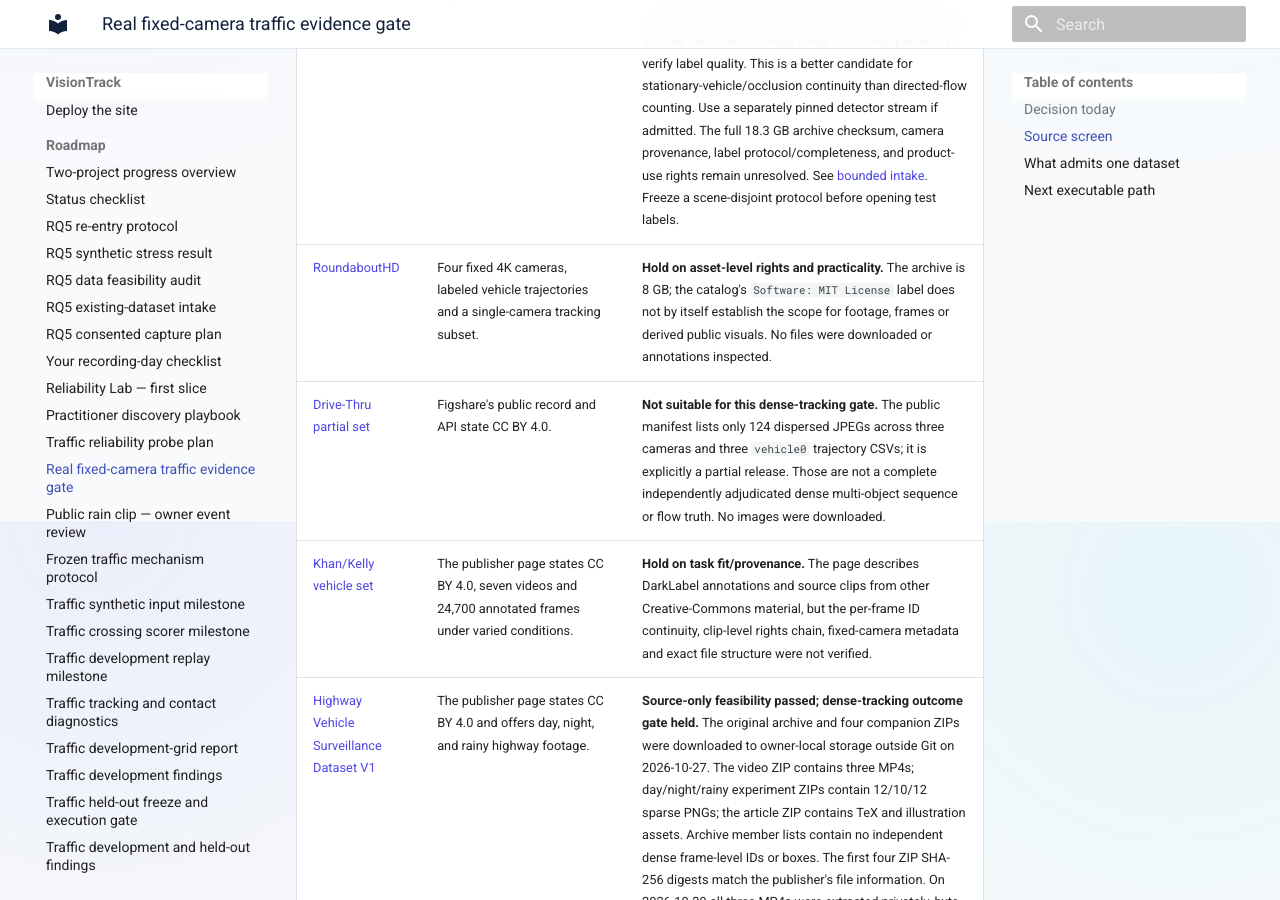
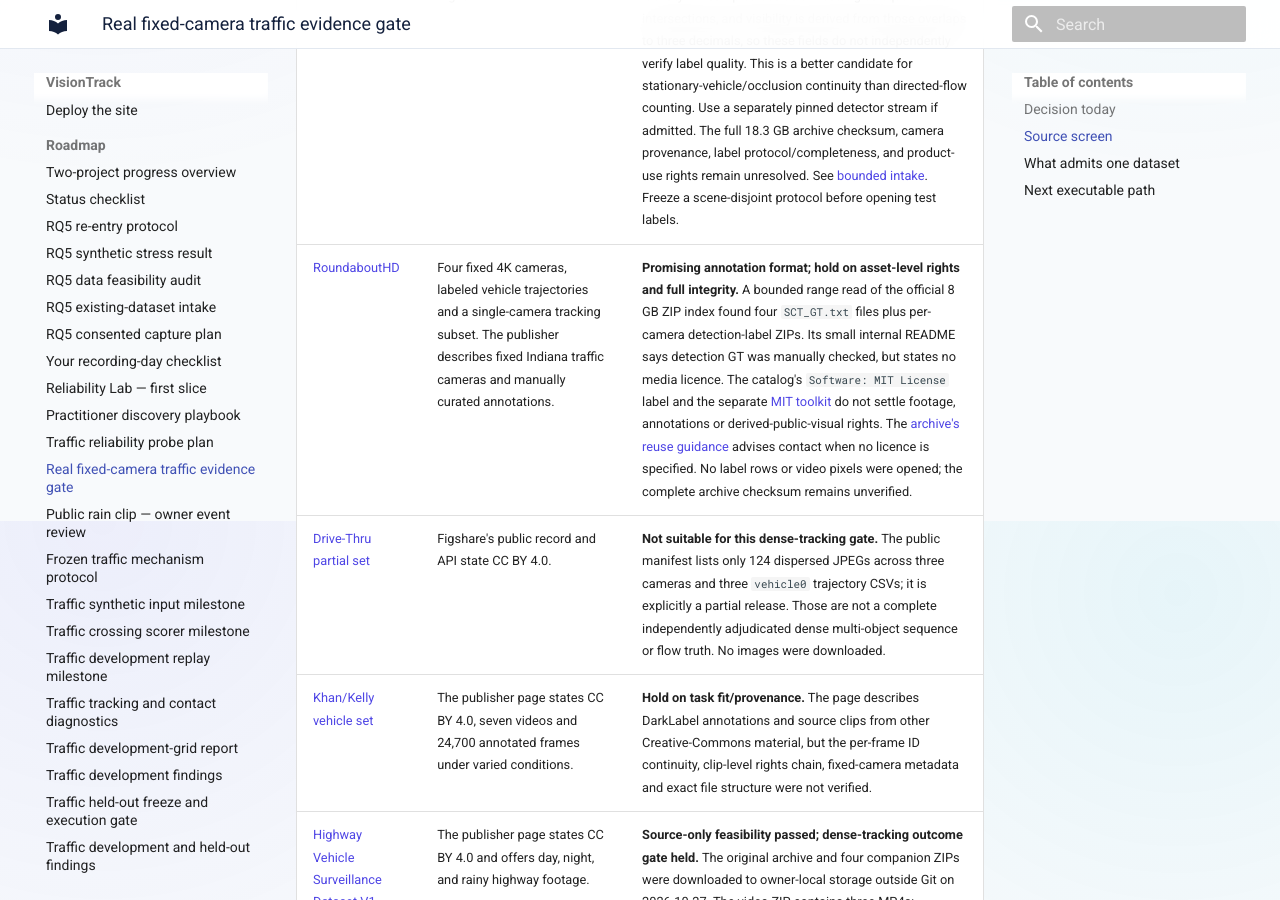
Before and after one commit to hulagerushikesh/visiontrack, an MkDocs documentation site: the page built from docs/REAL_TRAFFIC_EVIDENCE_GATE.md, in a window 1280 px wide and 900 px high, scrolled down 2179 px. Built offline with MkDocs 1.6.1 and Material for MkDocs 9.7.7, drawn with Linux system fonts in a browser that asks for light colours; some of the changed text lies outside the part shown.

Commit message:
Record bounded RoundaboutHD source intake

```diff
--- a/docs/REAL_TRAFFIC_EVIDENCE_GATE.md
+++ b/docs/REAL_TRAFFIC_EVIDENCE_GATE.md
@@ -36,7 +36,7 @@
 | [UA-DETRAC](https://sites.google.com/view/daweidu/projects/ua-detrac) | The author's official page describes 100 traffic videos with boxes, occlusion and vehicle-type annotations, and offers image, annotation and detection downloads. | **Hold on asset-level terms and file access.** That page does not state a dataset-use license or enough about the precise ID/flow-label scope for this decision. No files were downloaded; a code repository or public download link alone would not settle footage, derivative-report or product-use rights. |
 | [FE-DETRAC](https://scidm.nchc.org.tw/en/dataset/fe-detrac) | The catalog describes 22 fixed fisheye traffic cameras, MOT-format annotations and camera-disjoint splits. | **Hold on terms/provenance.** The body states CC BY-NC-SA 4.0, while the page's license footer says CC BY-NC 4.0; listed resources are also labeled Fisheye8K. Resolve the exact asset/version and governing terms with the publisher before download or derived public material. |
 | [SVMOT](https://zenodo.org/records/19468203) | The publisher lists 30 sequences from six traffic scenes, MOT-format GT **and detections**, occlusion fields, and a [scene-level train/test split](https://zenodo.org/records/19468203/preview/by_scene.json?include_deleted=0). Its [record API](https://zenodo.org/api/records/19468203) exposes `license.id = cc-by-nc-4.0`, although the rendered page's Rights field is blank. | **Non-commercial research intake, not admitted.** Small release files and a four-sequence development sample were checked without opening test scenes. All 30,762 supplied detection boxes in that sample exactly match GT box coordinates; three sequence metadata names disagree with directory names. A bounded visual review found one plausible ID-through-occlusion example, but its fully hidden frame cannot independently verify identity. All sampled occlusion rectangles equal GT-box intersections, and visibility is derived from those overlaps to three decimals, so these fields do not independently verify label quality. This is a better candidate for stationary-vehicle/occlusion continuity than directed-flow counting. Use a separately pinned detector stream if admitted. The full 18.3 GB archive checksum, camera provenance, label protocol/completeness, and product-use rights remain unresolved. See [bounded intake](SVMOT_INTAKE.md). Freeze a scene-disjoint protocol before opening test labels. |
-| [RoundaboutHD](https://researchdata.bath.ac.uk/1574/) | Four fixed 4K cameras, labeled vehicle trajectories and a single-camera tracking subset. | **Hold on asset-level rights and practicality.** The archive is 8 GB; the catalog's `Software: MIT License` label does not by itself establish the scope for footage, frames or derived public visuals. No files were downloaded or annotations inspected. |
+| [RoundaboutHD](https://researchdata.bath.ac.uk/1574/) | Four fixed 4K cameras, labeled vehicle trajectories and a single-camera tracking subset. The publisher describes fixed Indiana traffic cameras and manually curated annotations. | **Promising annotation format; hold on asset-level rights and full integrity.** A bounded range read of the official 8 GB ZIP index found four `SCT_GT.txt` files plus per-camera detection-label ZIPs. Its small internal README says detection GT was manually checked, but states no media licence. The catalog's `Software: MIT License` label and the separate [MIT toolkit](https://github.com/siri-rouser/multi_camera_tracking_labelling_tool) do not settle footage, annotations or derived-public-visual rights. The [archive's reuse guidance](https://researchdata.bath.ac.uk/information.html) advises contact when no licence is specified. No label rows or video pixels were opened; the complete archive checksum remains unverified. |
 | [Drive-Thru partial set](https://figshare.com/articles/dataset/Dataset_for_Multicamera_multitarget_tracking_on_Drive_Thru_Areas/29277770) | Figshare's public record and API state CC BY 4.0. | **Not suitable for this dense-tracking gate.** The public manifest lists only 124 dispersed JPEGs across three cameras and three `vehicle0` trajectory CSVs; it is explicitly a partial release. Those are not a complete independently adjudicated dense multi-object sequence or flow truth. No images were downloaded. |
 | [Khan/Kelly vehicle set](https://data.mendeley.com/datasets/5d8k5bkb93/1) | The publisher page states CC BY 4.0, seven videos and 24,700 annotated frames under varied conditions. | **Hold on task fit/provenance.** The page describes DarkLabel annotations and source clips from other Creative-Commons material, but the per-frame ID continuity, clip-level rights chain, fixed-camera metadata and exact file structure were not verified. |
 | [Highway Vehicle Surveillance Dataset V1](https://data.mendeley.com/datasets/zdgmdg7p25/1) | The publisher page states CC BY 4.0 and offers day, night, and rainy highway footage. | **Source-only feasibility passed; dense-tracking outcome gate held.** The original archive and four companion ZIPs were downloaded to owner-local storage outside Git on 2026-10-27. The video ZIP contains three MP4s; day/night/rainy experiment ZIPs contain 12/10/12 sparse PNGs; the article ZIP contains TeX and illustration assets. Archive member lists contain no independent dense frame-level IDs or boxes. The first four ZIP SHA-256 digests match the publisher's file information. On 2026-10-29 all three MP4s were extracted privately, byte-checked and decoded; the rain clip had one unchanged metadata-only pipeline smoke run. No pixels were republished or tracker accuracy score computed. The page's processed-results description does not substitute for inspectable ground truth. |
@@ -68,6 +68,16 @@
 [Public traffic video feasibility](PUBLIC_TRAFFIC_VIDEO_FEASIBILITY.md). This
 replaces the earlier "no video was extracted" status for this local check;
 there is still no independent dense GT or outcome score.
+
+**2026-10-30 RoundaboutHD metadata screen:** an official HTTP range check read
+the ZIP64 central directory (65,587 entries) and the 2,867-byte README only.
+The README passed its member CRC; the central-directory SHA-256 is
+`3e5866ff13009d4b1e3723b351dbdc1f99f34e60a7ebbbc0f0d8dfcb020e2b1b`.
+The private owner-local `roundabouthd-intake-v1/metadata-receipt.json` records
+the four tracking-label member names, compressed sizes and archive offsets.
+This is **partial archive metadata integrity**, not a whole-archive digest or
+an audit of the labels against images. Rights clarification comes before any
+large download, tracking outcome, or public visual.
 
 For the HVSD intake, publisher-listed and locally matched SHA-256 receipts were
 `Dataset.zip` `e32476f77547bf3498835e74b78317794ab1ba78f78023b647f2d02f9a89e9c0`,
@@ -138,6 +148,11 @@
   to its large archive. Its scene-level split is useful for a future research
   comparison, but the non-commercial license and missing local integrity/truth
   checks keep it out of product evidence today.
+- Keep RoundaboutHD as the next fixed-camera **rights clarification** lead:
+  its official archive declares four single-camera GT streams and manually
+  checked detection labels, while the published dataset page does not clearly
+  license the media. Do not infer data rights from the toolkit's MIT licence
+  or start an 8 GB intake until the exact permitted use is established.
 - When one candidate passes rights and integrity, make a source inventory and
   a small *development-only* annotation audit. Record any ambiguity before
   selecting a tracking variant.
```
Also changed, not shown: docs/NEXT_STEPS.md (+5 -0 lines).
